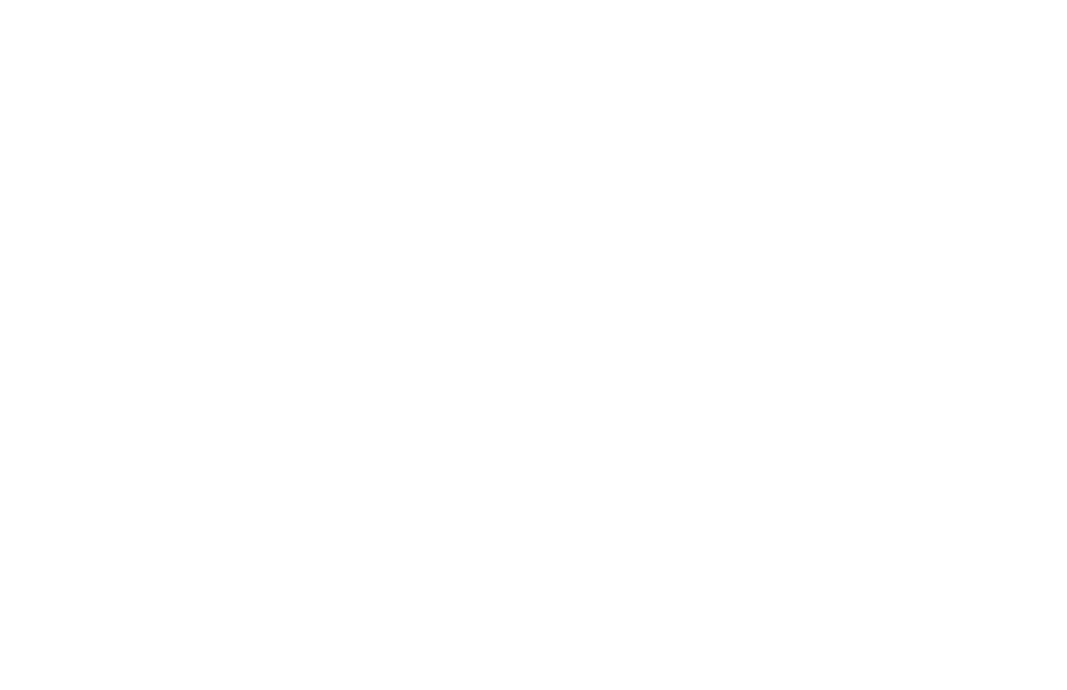
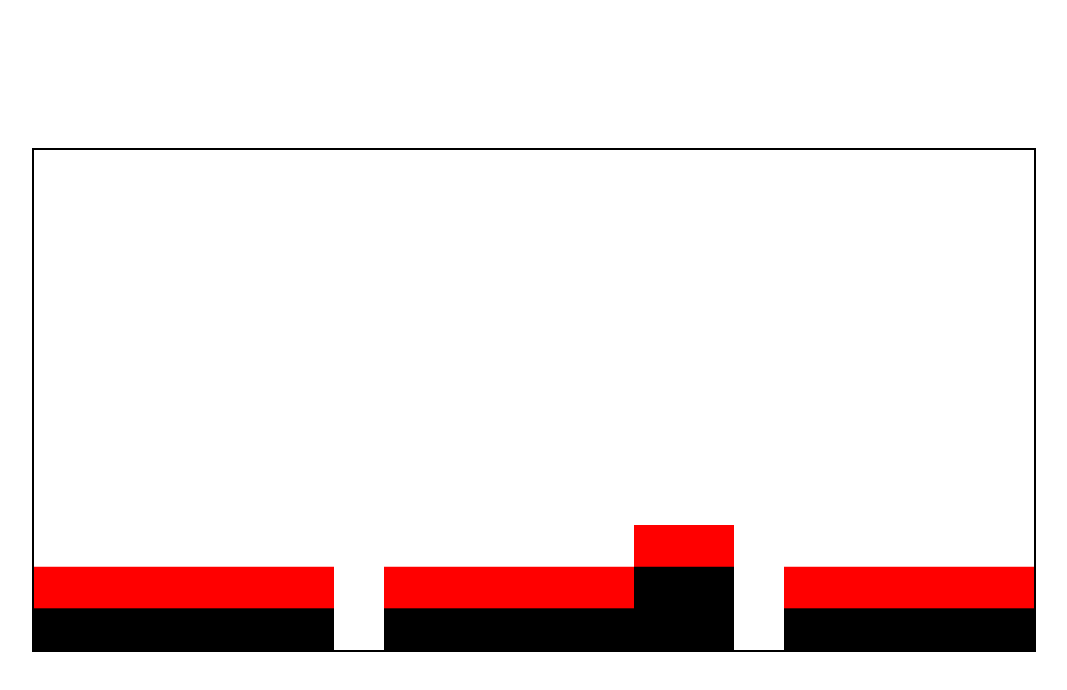
Before and after one commit to Fscripter/TrabajoFinalProgramacion, a plain HTML site: page index.html in a window 1280 px wide. Shown: the whole page, without its empty margins (106-1173 px from the left). Drawn offline with Linux system fonts and the light colour scheme.

Commit message:
Mapa loading mode 1

```diff
--- /dev/null
+++ b/MapData/Antioquia.json
@@ -0,0 +1,17 @@
+{
+    "Zona nombre": "Antioquia",
+    "Zona ID": 2,
+    "Mapa": [
+        [""],
+        [""],
+        [""],
+        [""],
+        [""],
+        [""],
+        [""],
+        [""],
+        ["            TT "],
+        ["TTTTTT TTTTTSS TTTTTT"],
+        ["SSSSSSMSSSSSSSMSSSSSS"]
+    ]
+}
--- /dev/null
+++ b/Models/Map.js
@@ -0,0 +1,75 @@
+class Mapa {
+  constructor() {
+    this.zonas = ["Pacifico", "Antioquia", "Amazonia"];
+    this.screenSize = {
+      x: 1000,
+      y: 500,
+    };
+    this.zonaIndex = 0;
+    this.zonaActual = this.zonas[this.zonaIndex];
+    this.canvas = document.getElementById("Game-ViewPort");
+    this.context = this.canvas.getContext("2d");
+    this.columnaIndice = 0;
+  }
+  dibujar() {}
+  cargarZona(name) {
+    fetch(`MapData/${name}.json`)
+      .then((response) => {
+        return response.json();
+      })
+      .then((rawJson) => {
+        this.mapaData = rawJson;
+        //Obtengo el json
+        //Accedo a la data del mapa
+        this.mapaRawData = this.mapaData.Mapa.map((elemento) => {
+          return elemento.join().split("");
+        });
+      });
+  }
+  cambiarZona() {}
+  update(callback) {
+    callback();
+  }
+  viewPort() {
+    this.mapinha = [];
+    //Extraer nada mas el viewport
+    for (let fila = 0; fila < this.mapaRawData.length; fila++) {
+      let filas = [];
+
+      if (this.mapaRawData[fila] != undefined) {
+        for (
+          let columna = this.columnaIndice;
+          columna < this.columnaIndice + 20;
+          columna++
+        ) {
+          filas.push(this.mapaRawData[fila][columna]);
+        }
+      }
+
+      this.mapinha.push(filas);
+    }
+  }
+  moveViewPort() {}
+  limpiar() {
+    this.canvas.width = this.screenSize.x;
+  }
+  dibujarMapa() {
+    this.viewPort();
+    // Dibujar solo lo que este en el canvas de mi posicion hasta 20
+    for (let fila = 0; fila < 11; fila++) {
+      // Uso de palabras claves
+      for (let columna = 0; columna < 20; columna += 1) {
+        if (this.mapinha[fila][columna] == "T") {
+          this.context.beginPath();
+          this.context.fillStyle = "#ff0000";
+          this.context.fillRect(columna * 50, (fila + 1) * 50, 50, 50);
+        }
+        if (this.mapinha[fila][columna] == "S") {
+          this.context.beginPath();
+          this.context.fillStyle = "#000000";
+          this.context.fillRect(columna * 50, (fila + 1) * 50, 50, 50);
+        }
+      }
+    }
+  }
+}
--- a/index.html
+++ b/index.html
@@ -5,8 +5,11 @@
     <meta http-equiv="X-UA-Compatible" content="IE=edge">
     <meta name="viewport" content="width=device-width, initial-scale=1.0">
     <title>Document</title>
+    <link rel="stylesheet" href="main.css">
+    <script src="main.js"></script>
+    <script src="./Models/Map.js"></script>
 </head>
 <body>
-
+    <canvas width="1000" height="600" id="Game-ViewPort"></canvas>
 </body>
 </html>
--- a/main.css
+++ b/main.css
@@ -0,0 +1,19 @@
+*{
+    margin: 0;
+    padding: 0;
+}
+html, body{
+    height: 100%;
+}
+
+body{
+    display: flex;
+    justify-content: center;
+    align-items: center;
+}
+
+canvas{
+    width: 1000px;
+    height: 500px;
+    border: 2px solid black;
+}
--- a/main.js
+++ b/main.js
@@ -0,0 +1,30 @@
+window.onload = ()=>{
+    var mapaCanvas = new Mapa();
+    mapaCanvas.cargarZona("Antioquia");
+
+    let request;
+
+    //Main Loop
+    const performAnimation = () => {
+        request = requestAnimationFrame(performAnimation)
+        //animate something
+        mapaCanvas.limpiar();
+        mapaCanvas.dibujarMapa();
+    }
+    requestAnimationFrame(performAnimation);
+
+    //move arrows
+    window.addEventListener("keydown", (Event)=>{
+        if(Event.key == "ArrowRight"){
+            mapaCanvas.columnaIndice++;
+            console.log("e");
+            console.log(mapaCanvas.columnaIndice);
+        }
+        if(Event.key == "ArrowLeft"){
+            mapaCanvas.columnaIndice--;
+        }
+        else{
+            console.log(Event.key);
+        }
+    });
+}
```
Also changed, not shown: MapData/Amazonia.json (added, +16 -0 lines), MapData/Pacifico.json (added, +16 -0 lines), Models/readmeMap.txt (added).
